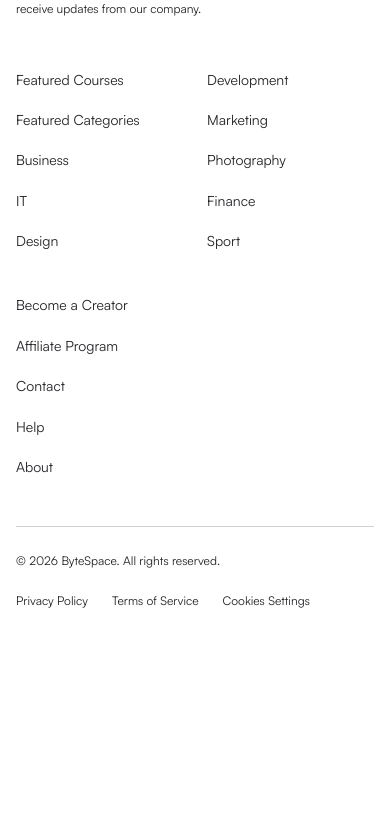
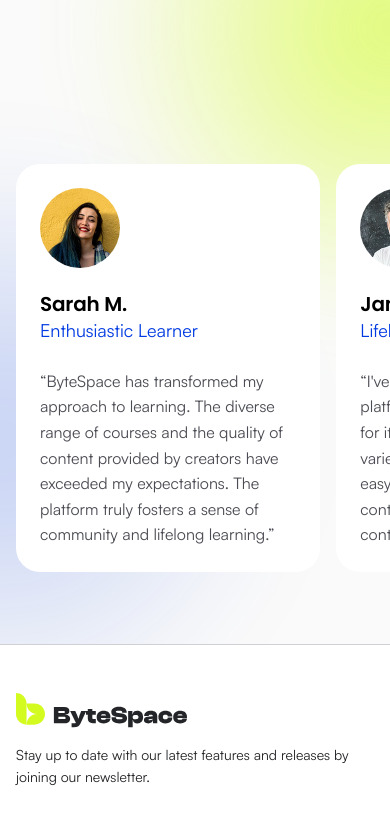
Before and after one commit to AffanHossainRakib/ByteSpace, a Next.js app: page / in a window 390 px wide. Shown: the part 7294-8114 px from the top of the page. Before the commit the page ends 7937 px from the top, so only its background shows below. Built offline with nearby package versions, Linux system fonts and the light colour scheme; no server answers.

Commit message:
feat(home): community testimonials

```diff
--- /dev/null
+++ b/app/(site)/_components/testimonials.tsx
@@ -0,0 +1,107 @@
+import Image from "next/image";
+import { Glow } from "./glow";
+
+const testimonials = [
+  {
+    name: "Sarah M.",
+    role: "Enthusiastic Learner",
+    avatar: "/images/avatars/avatar-9.png",
+    quote:
+      "ByteSpace has transformed my approach to learning. The diverse range of courses and the quality of content provided by creators have exceeded my expectations. The platform truly fosters a sense of community and lifelong learning.",
+  },
+  {
+    name: "James L.",
+    role: "Lifelong Learner",
+    avatar: "/images/avatars/avatar-11.png",
+    quote:
+      "I've tried several online learning platforms, and ByteSpace stands out for its vibrant community and the variety of courses available. The easy navigation and engaging content make it a go-to platform for continuous skill development.",
+  },
+  {
+    name: "Alex B.",
+    role: "Inspired Creator",
+    avatar: "/images/avatars/avatar-12.png",
+    quote:
+      "As a creator, ByteSpace has been a game-changer for me. The Course Editor is user-friendly, and the support from the community is incredible. It's fulfilling to see my courses making a positive impact on learners globally.",
+  },
+];
+
+export function Testimonials() {
+  return (
+    <section className="relative overflow-clip bg-[#fafafa] py-16 md:pt-18.5 md:pb-14">
+      <Glow
+        color="lime"
+        size={1137}
+        className="hidden md:block"
+        style={{ left: "calc(50% + 122px)", top: -241 }}
+      />
+      <Glow
+        color="lime"
+        size={672}
+        className="hidden md:block"
+        style={{ left: "calc(50% - 325px)", top: -138 }}
+      />
+      <Glow
+        color="blue"
+        size={1137}
+        className="hidden md:block"
+        style={{ left: "calc(50% - 1162px)", top: 149 }}
+      />
+      <Glow
+        color="lime"
+        size={600}
+        className="md:hidden"
+        style={{ right: -300, top: "0%" }}
+      />
+      <Glow
+        color="blue"
+        size={600}
+        className="md:hidden"
+        style={{ left: -300, top: "45%" }}
+      />
+
+      <div className="container-page relative flex flex-col gap-10 md:gap-18">
+        <div className="reveal flex flex-col gap-6 lg:flex-row lg:items-end lg:justify-between lg:gap-11">
+          <h2 className="max-w-144.25 type-title text-black">
+            Discover What Our Community Is Saying
+          </h2>
+          <p className="max-w-145 type-body-m text-gray-700 md:type-body-l">
+            At ByteSpace, our vibrant community of learners and creators is at
+            the heart of what we do. Hear directly from those who have
+            experienced the transformative journey of learning and creating on
+            our platform. Explore testimonials that reflect the diverse
+            perspectives of enthusiastic learners and accomplished creators.
+          </p>
+        </div>
+
+        <ul
+          aria-label="Testimonials"
+          className="no-scrollbar -mx-4 flex snap-x snap-mandatory scroll-px-4 gap-4 overflow-x-auto px-4 pb-2 md:mx-0 md:grid md:snap-none md:grid-cols-3 md:items-start md:gap-6 md:overflow-visible md:px-0 md:pb-0 lg:gap-10"
+        >
+          {testimonials.map(({ name, role, avatar, quote }) => (
+            <li
+              key={name}
+              className="reveal w-[85%] shrink-0 snap-start md:w-auto"
+            >
+              <figure className="flex h-full flex-col gap-6 rounded-3xl bg-white p-6">
+                <Image
+                  src={avatar}
+                  alt=""
+                  width={80}
+                  height={80}
+                  className="size-20 rounded-full object-cover"
+                />
+                <figcaption>
+                  <p className="type-heading-xs text-black">{name}</p>
+                  <p className="type-body-l text-blue-800">{role}</p>
+                </figcaption>
+                <blockquote className="type-body-m text-gray-700 md:type-body-l">
+                  “{quote}”
+                </blockquote>
+              </figure>
+            </li>
+          ))}
+        </ul>
+      </div>
+    </section>
+  );
+}
--- a/app/(site)/page.tsx
+++ b/app/(site)/page.tsx
@@ -4,6 +4,7 @@
 import { Hero } from "./_components/hero";
 import { LearningPaths } from "./_components/learning-paths";
 import { Partners } from "./_components/partners";
+import { Testimonials } from "./_components/testimonials";
 
 export default function Home() {
   return (
@@ -14,6 +15,7 @@
       <LearningPaths />
       <Features />
       <CreatorCta />
+      <Testimonials />
     </main>
   );
 }
```
